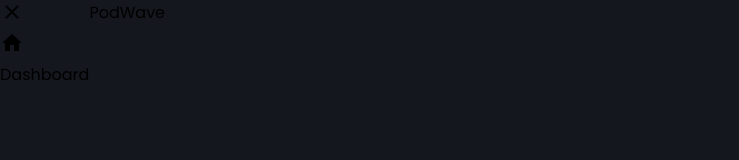
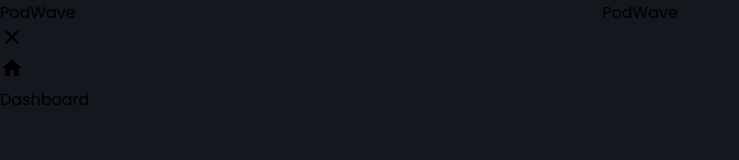
Before and after one commit to mclintonsa/BILMAB458_WFO2401_B_Billy-Mabunda_DJS11, a React (Create React App) app in the folder podwave/: page / in a window 1280 px wide. Shown: the top 160 px of the page, without its empty margins (0-739 px from the left). Built offline with nearby package versions, Linux system fonts and the light colour scheme; the HTML template or start-up script is replaced by a standard one.

Commit message:
Added Background color on Menu container

```diff
--- a/podwave/src/components/Sidebar.jsx
+++ b/podwave/src/components/Sidebar.jsx
@@ -2,7 +2,13 @@
 import styled from 'styled-components';
 import {HomeRounded, CloseRounded} from "@mui/icons-material"
 
-const MenuContainer = styled.div``;
+const MenuContainer = styled.div`
+    flex: 0.5;
+    flex-direction: column;
+    height: 100vh;
+    display: flex;
+    background-color: ${({theme}) => theme.bg}
+`;
 const Logo = styled.div``;
 const Close = styled.div``;
 const Elements = styled.div``;
@@ -10,7 +16,7 @@
 
 const Sidebar = () => {
     return <MenuContainer>
-        <Logo></Logo>
+        <Logo>PodWave</Logo>
         <close>
             <CloseRounded/>
         </close>
```
